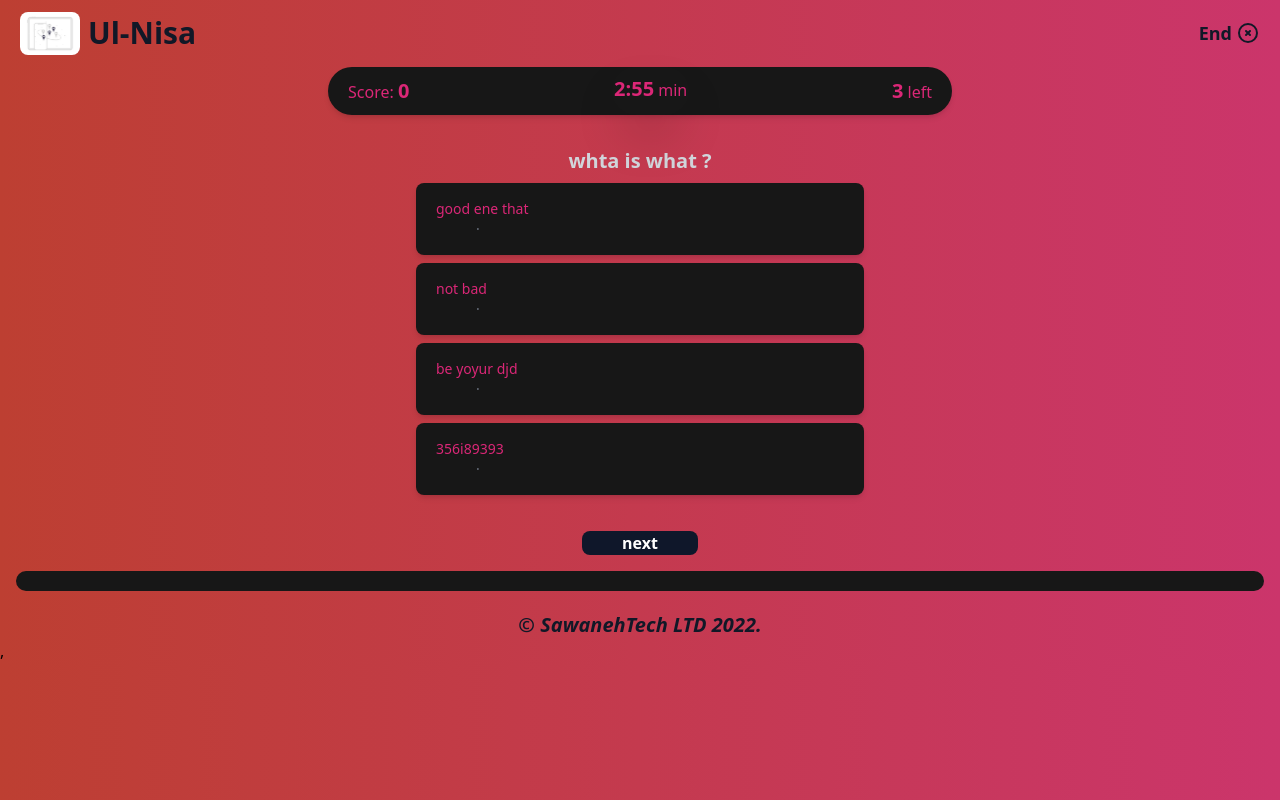
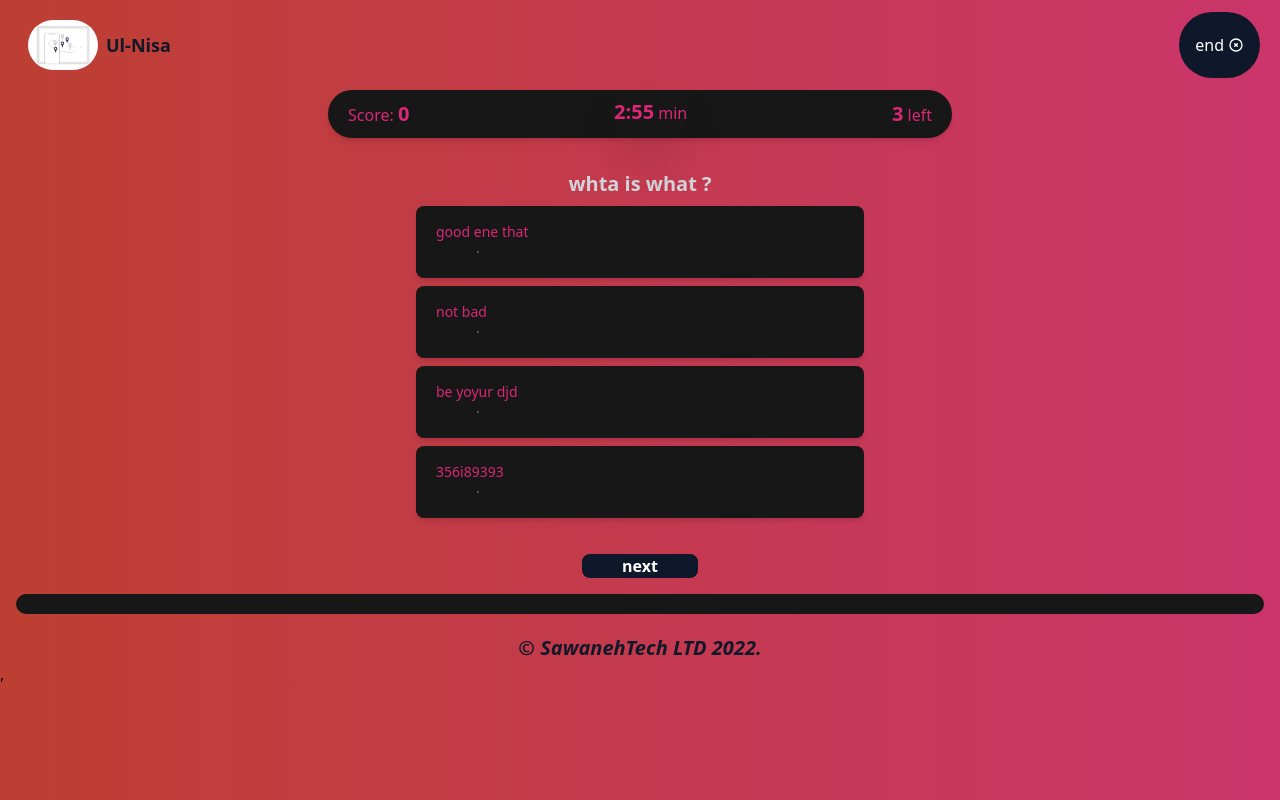
Before and after one commit to sawaneh1/Women_IN_Islam, a React (Create React App) app: page /quiz in a window 1280 px wide. Built offline with nearby package versions, Linux system fonts and the light colour scheme.

Commit message:
added cancel icon

```diff
--- a/src/components/Quiz/index.jsx
+++ b/src/components/Quiz/index.jsx
@@ -155,17 +155,15 @@ const Quiz = () => {
   return (
     <div>
       <div className="flex  text-white justify-between px-5 mt-5 mb-5 sm:mt-3 sm:mb-2">
-        <span className="font-extrabold gap-2 items-center flex text-3xl text-gray-900">
-          <img src={logo} height="60" width="60" className="rounded-lg" />{" "}
+        <span className="font-extrabold gap-2 items-center flex text-lg text-gray-900 p-2">
+          <img src={logo} height="70" width="70" className="rounded-full" />{" "}
           <span>Ul-Nisa</span>
         </span>
-        <div className="flex items-center gap-1">
-          <span className="font-extrabold    items-center text-lg text-gray-900 cursor-pointer">
-            End{" "}
-          </span>
+        <div className="flex items-center gap-1 bg-slate-900 rounded-full  px-4 p-0 text-white">
+          <span className="   items-center   cursor-pointer">end </span>
           <svg
             xmlns="http://www.w3.org/2000/svg"
-            className="h-6 w-6 text-gray-900"
+            className="h-4 w-4 "
             fill="none"
             viewBox="0 0 24 24"
             stroke="currentColor"
```
